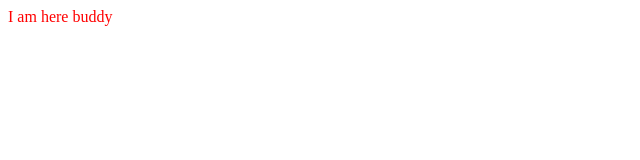
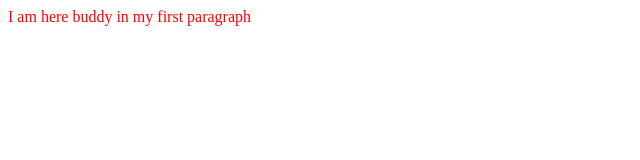
Before and after one commit to Mazi-Ifeanyi/mazi-ifeanyi.github.io, a plain HTML site: page index.html in a window 1280 px wide. Shown: the whole page, without its empty margins (0-640 px from the left). Drawn offline with Linux system fonts and the light colour scheme.

Commit message:
Update index.html

```diff
--- a/index.html
+++ b/index.html
@@ -4,7 +4,7 @@
 </head>
 <body>
 <p>
-I am here buddy
+I am here buddy in my first paragraph
 </p>
 </body>
 </html>
```
